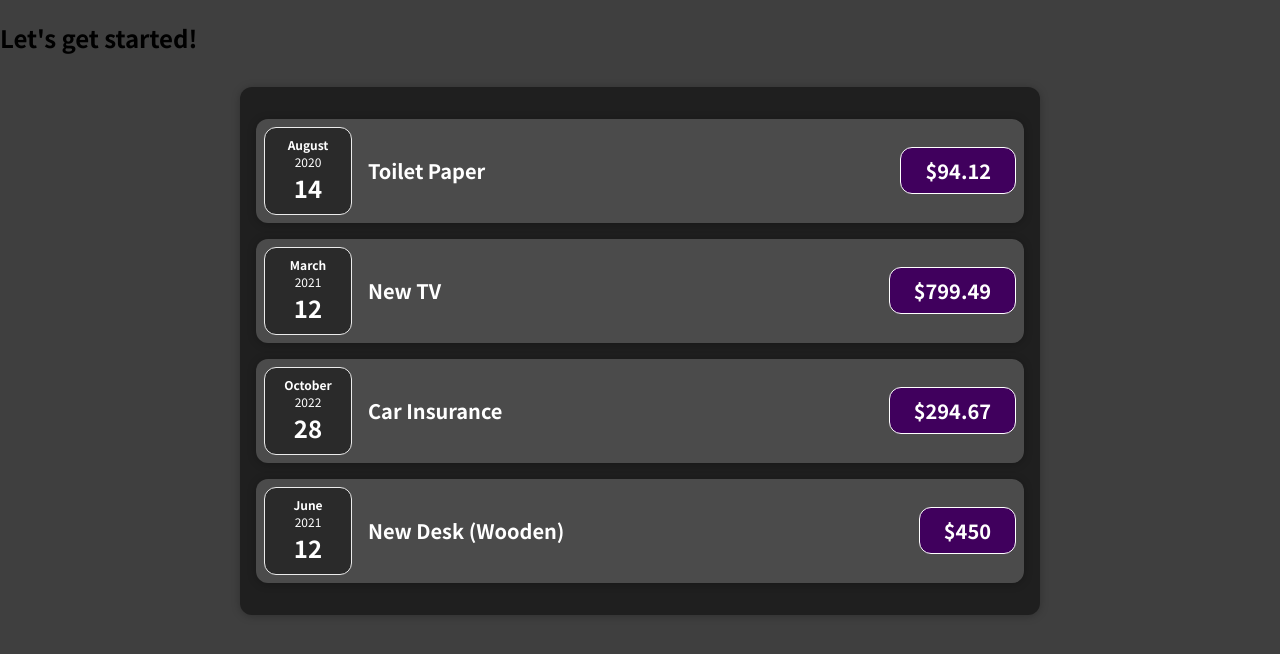
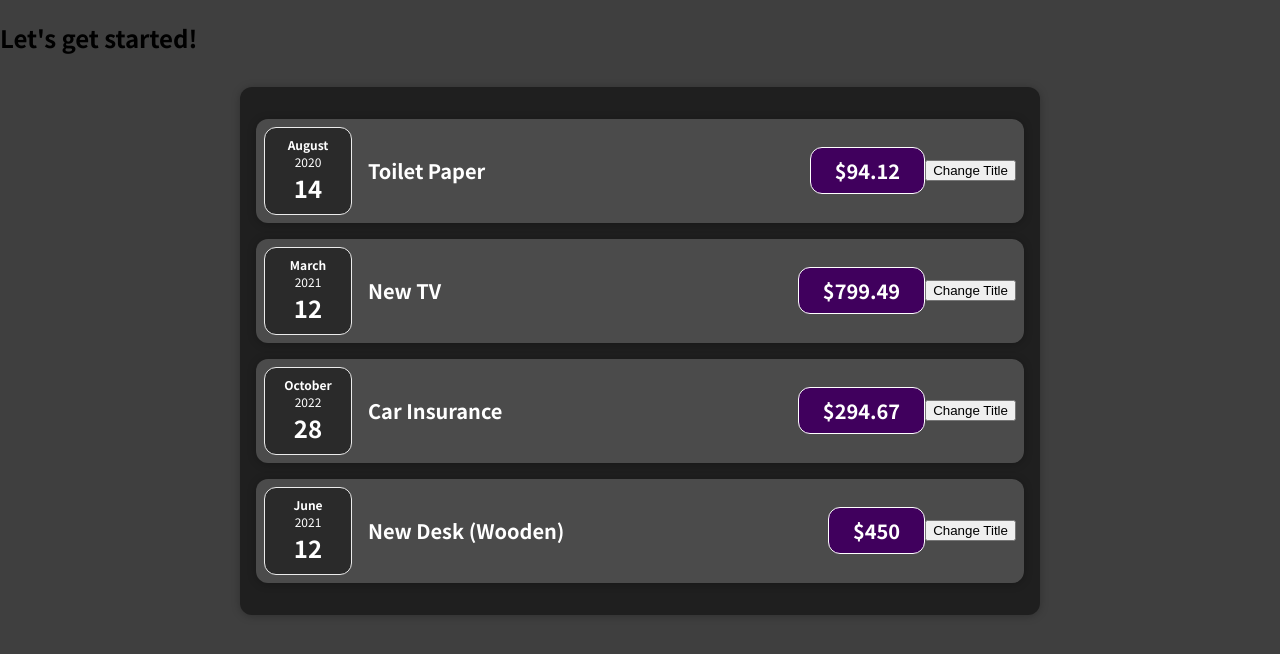
Before and after one commit to Alen992/react-complete-guide, a JavaScript app: page / in a window 1280 px wide. Shown: the top 654 px of the page. Built offline with nearby package versions, Linux system fonts and the light colour scheme.

Commit message:
working with Event Handlers

```diff
--- a/src/components/Expenses/ExpenseItem.js
+++ b/src/components/Expenses/ExpenseItem.js
@@ -3,6 +3,14 @@ import './ExpenseItem.css';
 import Card from '../UI/Card';
 
 function ExpenseItem(props) {
+  const clickHandler = () => {
+    console.log('clicked!!');
+  };
+
+  // clicked() {
+  //   console.log('clicked');
+  // }
+
   return (
     <Card className='expense-item'>
       <ExpenseDate date={props.date} />
@@ -10,6 +18,7 @@ function ExpenseItem(props) {
         <h2>{props.title}</h2>
         <div className='expense-item__price'>${props.amount}</div>
       </div>
+      <button onClick={clickHandler}>Change Title</button>
     </Card>
   );
 }
```
